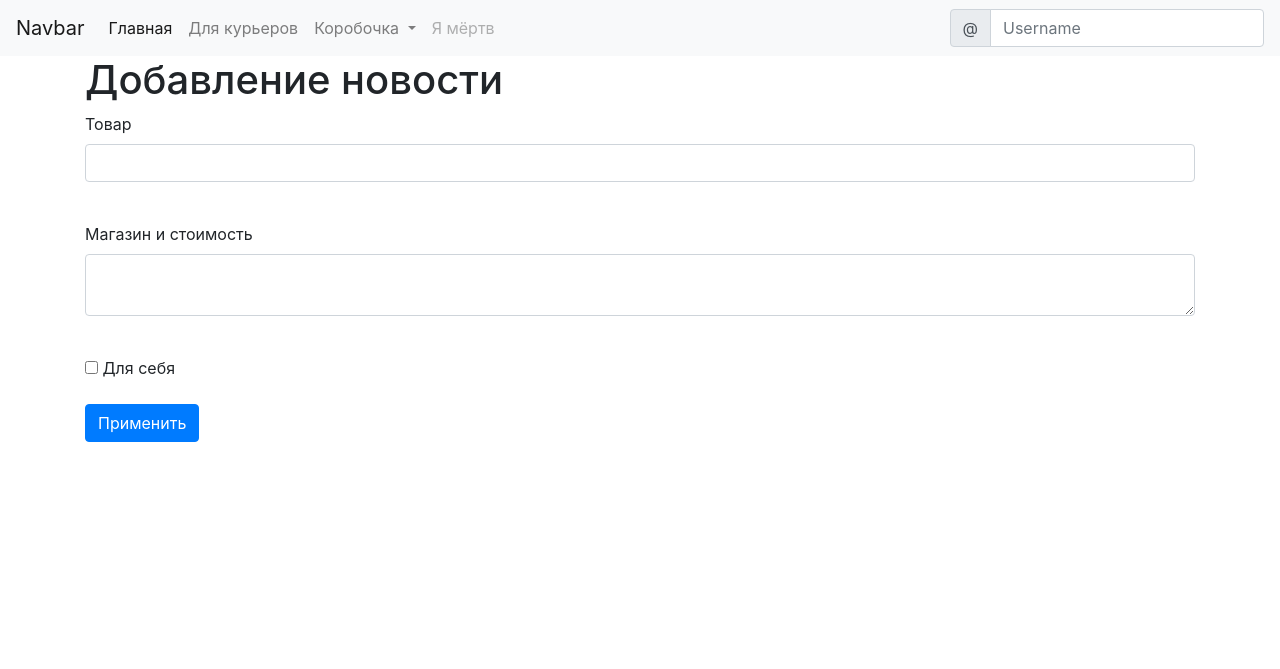
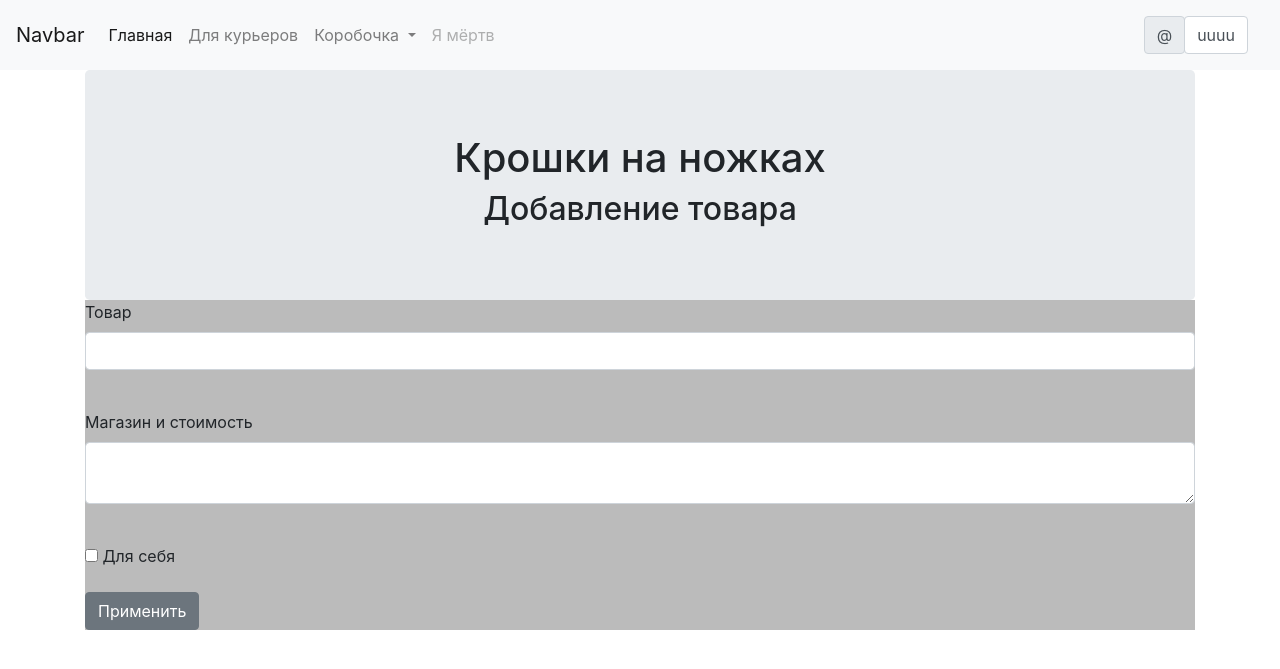
Before and after one commit to dina-ya24/WEB-Project., a Flask app: page /news in a window 1280 px wide. Shown: the top 669 px of the page. Run offline with Flask 2, Linux system fonts and the light colour scheme; a user stored in the database is signed in; some libraries are stand-ins or nearby versions.

Commit message:
Авторизация курьеров и добавление продуктов.

```diff
--- a/FlaskApp/main.py
+++ b/FlaskApp/main.py
@@ -36,7 +36,7 @@ def login():
         user = session.query(users.User).filter(users.User.email == form.email.data).first()
         if user and user.check_password(form.password.data):
             login_user(user, remember=form.remember_me.data)
-            return redirect("/")
+            return redirect("/product")
         return render_template('login.html',
                                message="Неправильный логин или пароль",
                                form=form)
@@ -68,21 +68,6 @@ def reqister():
     return render_template('register.html', title='Регистрация', form=form)
 
 
-@app.route("/cookie_test")
-def cookie_test():
-    visits_count = int(request.cookies.get("visits_count", 0))
-    if visits_count:
-        res = make_response(f"Вы пришли на эту страницу {visits_count + 1} раз")
-        res.set_cookie("visits_count", str(visits_count + 1),
-                       max_age=60 * 60 * 24 * 365 * 2)
-    else:
-        res = make_response(
-            "Вы пришли на эту страницу в первый раз за последние 2 года")
-        res.set_cookie("visits_count", '1',
-                       max_age=60 * 60 * 24 * 365 * 2)
-    return res
-
-
 @app.route("/product")
 def index():
     session = db_session.create_session()
@@ -91,14 +76,14 @@ def index():
             (products.Products.user == current_user) | (products.Products.is_private == 0))
     else:
         news = session.query(products.Products).filter(products.Products.is_private == 0)
-    return render_template("product.html", news=news)
+    return render_template("index.html", news=news)
 
 
 @app.route('/logout')
 @login_required
 def logout():
     logout_user()
-    return redirect("/")
+    return redirect("/product")
 
 
 @app.route('/news',  methods=['GET', 'POST'])
@@ -114,8 +99,8 @@ def add_news():
         current_user.news.append(news)
         session.merge(current_user)
         session.commit()
-        return redirect('/')
-    return render_template('products.html', title='Добавление новости',
+        return redirect('/product')
+    return render_template('products.html', title='Добавление продукта',
                            form=form)
 
 
@@ -126,7 +111,7 @@ def edit_news(id):
     if request.method == "GET":
         session = db_session.create_session()
         news = session.query(products.Products).filter(products.Products.id == id,
-                                                   products.Products.user == current_user).first()
+                                                       products.Products.user == current_user).first()
         if news:
             form.title.data = news.title
             form.content.data = news.content
@@ -136,16 +121,16 @@ def edit_news(id):
     if form.validate_on_submit():
         session = db_session.create_session()
         news = session.query(products.Products).filter(products.Products.id == id,
-                                                   products.Products.user == current_user).first()
+                                                       products.Products.user == current_user).first()
         if news:
             news.title = form.title.data
             news.content = form.content.data
             news.is_private = form.is_private.data
             session.commit()
-            return redirect('/')
+            return redirect('/product')
         else:
             abort(404)
-    return render_template('products.html', title='Редактирование новости', form=form)
+    return render_template('products.html', title='Редактирование товара', form=form)
 
 
 @app.route('/news_delete/<int:id>', methods=['GET', 'POST'])
@@ -153,13 +138,13 @@ def edit_news(id):
 def news_delete(id):
     session = db_session.create_session()
     news = session.query(products.Products).filter(products.Products.id == id,
-                                               products.Products.user == current_user).first()
+                                                   products.Products.user == current_user).first()
     if news:
         session.delete(news)
         session.commit()
     else:
         abort(404)
-    return redirect('/')
+    return redirect('/product')
 
 
 @app.errorhandler(404)
--- a/FlaskApp/templates/base.html
+++ b/FlaskApp/templates/base.html
@@ -32,7 +32,7 @@
               Коробочка
             </a>
             <div class="dropdown-menu" aria-labelledby="navbarDropdown">
-              <a class="dropdown-item" href="#">Первый объект</a>
+              <a class="dropdown-item" href="/product">Продукты</a>
               <a class="dropdown-item" href="#">Второй объект</a>
               <div class="dropdown-divider"></div>
               <a class="dropdown-item" href="#">Что-нибудь ещё</a>
@@ -44,10 +44,14 @@
         </ul>
         <form class="form-inline">
         <div class="input-group">
+            <nav class="navbar navbar-light bg-light">
+        {% if current_user.is_authenticated %}
           <div class="input-group-prepend">
             <span class="input-group-text" id="basic-addon1">@</span>
           </div>
-          <input type="text" class="form-control" placeholder="Username" aria-label="Username" aria-describedby="basic-addon1">
+            <a type="text" class="form-control" href="/logout">{{ current_user.name }}</a>
+        {% endif %}
+            </nav>
         </div>
       </form>
       </div>
--- a/FlaskApp/templates/products.html
+++ b/FlaskApp/templates/products.html
@@ -1,7 +1,17 @@
 {% extends "base.html" %}
 
 {% block content %}
-<h1>Добавление новости</h1>
+<style>
+  .fakeimg {
+      height: 200px;
+      background: #aaa;
+  }
+</style>
+<div class="jumbotron text-center" style="margin-bottom:0">
+  <h1>Крошки на ножках</h1>
+  <h2>Добавление товара</h2>
+</div>
+<nav style="background-color: #bbbbbb;">
 <form action="" method="post">
     {{ form.hidden_tag() }}
     {{ form.csrf_token }}
@@ -24,7 +34,8 @@
         {% endfor %}
     </p>
     <p>{{ form.is_private() }} {{ form.is_private.label }}</p>
-    <p>{{ form.submit(type="submit", class="btn btn-primary") }}</p>
+    <p>{{ form.submit(type="submit", class="btn btn-secondary") }}</p>
     {{message}}
 </form>
+</nav>
 {% endblock %}
```
Also changed, not shown: FlaskApp/templates/index.html (+14 -3 lines), FlaskApp/templates/login.html (+17 -6 lines), FlaskApp/db/blogs0.sqlite.
